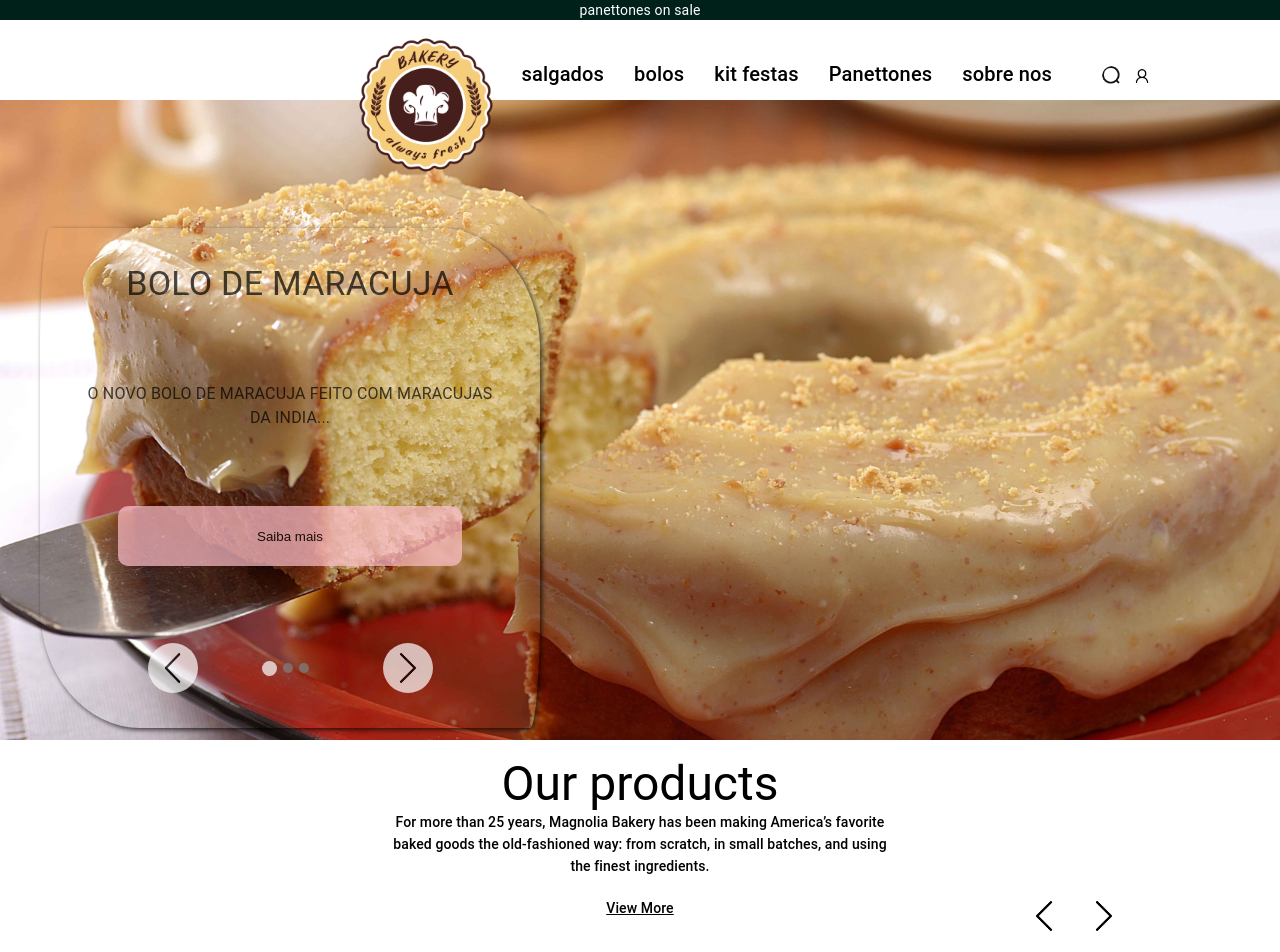
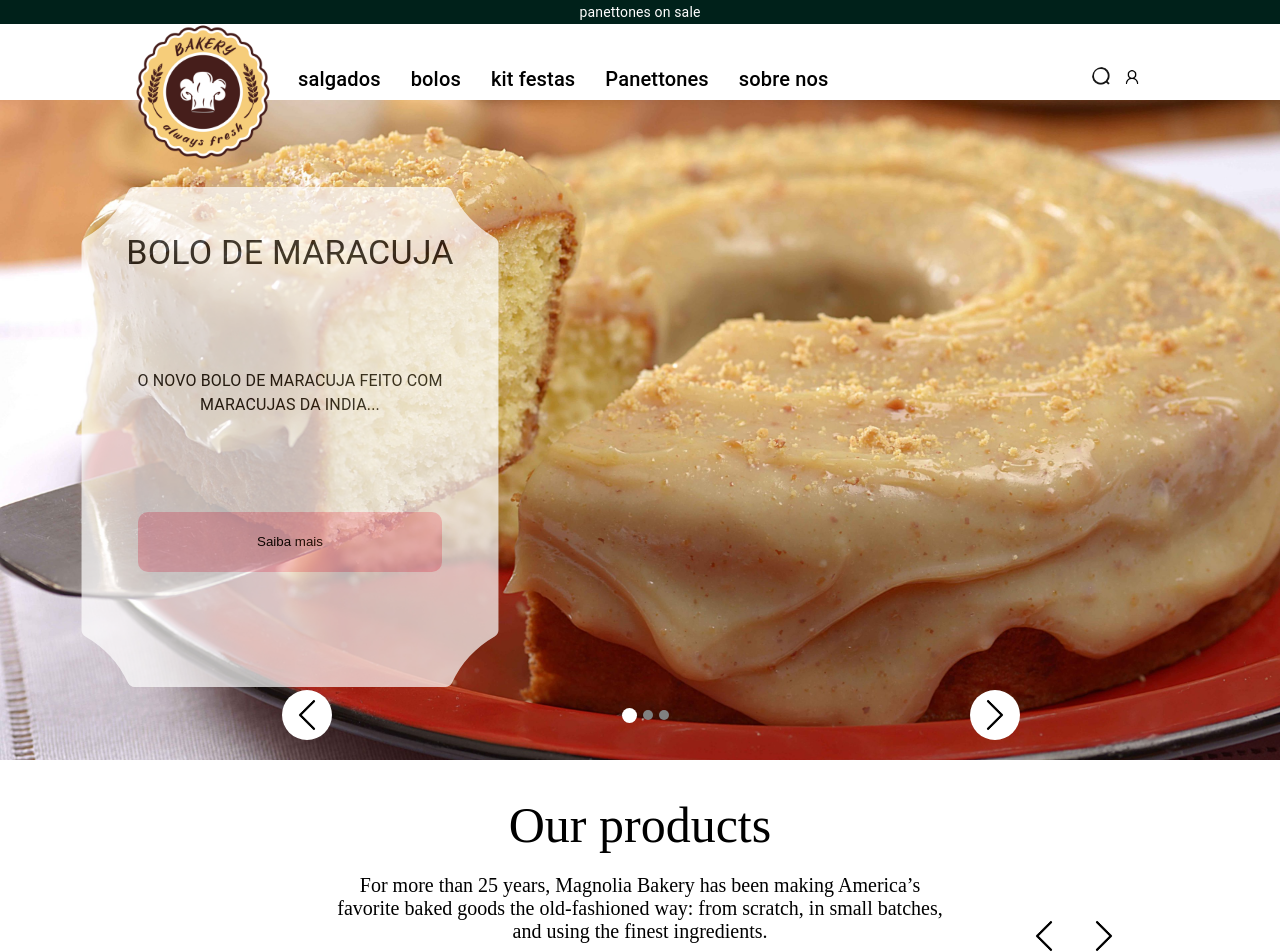
Before and after one commit to rafaelFacundo/bakery_site, a React (Create React App) app: page / in a window 1280 px wide. Shown: the top 952 px of the page. Built offline with nearby package versions, Linux system fonts and the light colour scheme.

Commit message:
home screen design done

```diff
--- a/src/App.tsx
+++ b/src/App.tsx
@@ -5,14 +5,18 @@ import "./App.css";
 import Header from "./components/Header";
 import Home from "./screens/Home";
 import Footer from "./components/Footer";
+import { ThemeProvider } from "@mui/material/styles";
+import theme from "./theme/theme";
 
 function App() {
   return (
-    <div className="App">
-      <Header />
-      <Home />
-      <Footer />
-    </div>
+    <ThemeProvider theme={theme}>
+      <div className="App">
+        <Header />
+        <Home />
+        <Footer />
+      </div>
+    </ThemeProvider>
   );
 }
 
--- a/src/components/Header/Header.styles.ts
+++ b/src/components/Header/Header.styles.ts
@@ -9,7 +9,11 @@ const useStyles = makeStyles((theme: Theme) =>
       flexDirection: "column",
       width: "100%",
       height: "100px",
-      zIndex: 2,
+      position: "fixed",
+      top: "0px",
+      left: "0px",
+      zIndex: 3,
+      backgroundColor: "white",
     },
     saleBox: {
       display: "flex",
@@ -17,21 +21,25 @@ const useStyles = makeStyles((theme: Theme) =>
       justifyContent: "center",
       textAlign: "center",
       width: "100%",
-      height: "25px",
+      height: "30px",
       backgroundColor: "#00211a",
       color: "white",
+      boxSizing: "border-box",
+      padding: "2px",
     },
     mainContent: {
       display: "flex",
+      justifyContent: "center",
+      alignItems: "center",
       flexGrow: 1,
       width: "80%",
       height: "100%",
       padding: "10px",
       paddingBottom: "0px",
-      alignItems: "flex-end",
+      /*  alignItems: "flex-end",
       justifyContent: "flex-end",
       position: "relative",
-      paddingLeft: "30px",
+      paddingLeft: "30px", */
     },
     logoImageBox: {
       display: "block",
@@ -40,12 +48,17 @@ const useStyles = makeStyles((theme: Theme) =>
       position: "relative",
       flexShrink: 0,
     },
+    logoAndSectionsBox: {
+      display: "flex",
+      alignItems: "center",
+      flexGrow: 1,
+    },
     logoImage: {
       width: "150px",
       height: "150px",
-      position: "absolute",
+      position: "relative",
       zIndex: 2,
-      top: "0px",
+      top: "10px",
       left: "0px",
       "&:hover": {
         cursor: "pointer",
--- a/src/components/Header/index.tsx
+++ b/src/components/Header/index.tsx
@@ -13,6 +13,7 @@ const Header: React.FC = () => {
         <Typography variant="body2">panettones on sale</Typography>
       </Box>
       <Box className={classes.mainContent}>
+        <Box className={classes.logoAndSectionsBox}>
           <Box className={classes.logoImageBox}>
             <img
               src={BakerySiteLogo}
@@ -45,6 +46,8 @@ const Header: React.FC = () => {
               sobre nos
             </Typography>
           </Box>
+        </Box>
+
         <Box className={classes.accountBox}>
           <img
             className={classes.icons}
--- a/src/components/svg/quadro.tsx
+++ b/src/components/svg/quadro.tsx
@@ -1,9 +1,16 @@
-const Quadro = () => {
+import React from "react";
+
+type QuadroProps = {
+  className?: string;
+};
+
+const Quadro: React.FC<QuadroProps> = ({ className }) => {
   return (
     <svg
       /* class="svgShape svgShape--purple" */
+      className={`${className && className}`}
       viewBox="0 0 532 638"
-      fill="pink"
+      /* fill="pink" */
       xmlns="http://www.w3.org/2000/svg"
     >
       <path d="M 527.128906 64.402344 C 503.277344 50.871094 484.113281 30.203125 472.75 5.359375 C 471.21875 2.042969 467.832031 0 464.226562 0 L 67.773438 0 C 64.167969 0 60.738281 2.042969 59.25 5.359375 C 47.886719 30.203125 28.769531 50.871094 4.871094 64.402344 C 1.894531 66.085938 0 69.171875 0 72.578125 L 0 565.421875 C 0 568.828125 1.894531 571.914062 4.871094 573.597656 C 28.722656 587.128906 47.886719 607.796875 59.25 632.640625 C 60.785156 635.953125 64.167969 638 67.773438 638 L 464.226562 638 C 467.832031 638 471.261719 635.953125 472.75 632.640625 C 484.113281 607.796875 503.234375 587.128906 527.128906 573.597656 C 530.105469 571.914062 532 568.828125 532 565.421875 L 532 72.625 C 532 69.171875 530.105469 66.085938 527.128906 64.402344 Z M 527.128906 64.402344 "></path>
--- a/src/screens/Home/children/AnnouncementSection/AnnouncementSection.styles.ts
+++ b/src/screens/Home/children/AnnouncementSection/AnnouncementSection.styles.ts
@@ -14,11 +14,17 @@ const useStyles = makeStyles((theme: Theme) => ({
   },
   sectionTitleAndDescriptionBox: {
     height: "100px",
-    width: "40%",
+    width: "50%",
     zIndex: 2,
     "& > *": {
-      marginTop: "10px",
+      marginTop: "50px",
     },
+    display: "flex",
+    justifyContent: "space-between",
+    flexDirection: "column",
+  },
+  descriptionBox: {
+    marginTop: "20px",
   },
   sectionTitleAndDescription: {
     textAlign: "center",
--- a/src/screens/Home/children/AnnouncementSection/index.tsx
+++ b/src/screens/Home/children/AnnouncementSection/index.tsx
@@ -22,15 +22,23 @@ const AnnouncementSection: React.FC<AnnouncementProps> = ({
   return (
     <Box className={classes.container} style={{ backgroundColor: background }}>
       <Box className={classes.sectionTitleAndDescriptionBox}>
-        <Typography className={classes.sectionTitleAndDescription} variant="h3">
+        <Box className={classes.descriptionBox}>
+          <Typography
+            className={classes.sectionTitleAndDescription}
+            variant="announcement"
+          >
             {title}
           </Typography>
+        </Box>
+        <Box className={classes.descriptionBox}>
           <Typography
             className={classes.sectionTitleAndDescription}
-          variant="subtitle2"
+            variant="announcementDescription"
           >
             {description}
           </Typography>
+        </Box>
+
         {showViewMoreOption && (
           <Box className={classes.viewMoreBox}>
             <Typography className={classes.viewMoxText} variant="subtitle2">
--- a/src/screens/Home/children/MainNews/News.styles.ts
+++ b/src/screens/Home/children/MainNews/News.styles.ts
@@ -5,10 +5,21 @@ const useStyles = makeStyles((theme: Theme) =>
   createStyles({
     container: {
       width: "100%",
-      height: "80vh",
+      height: "95vh",
       display: "flex",
       alignItems: "center",
       position: "relative",
+    },
+    teste: {
+      zIndex: 2,
+      width: "100%",
+      height: "100%",
+      display: "flex",
+      alignItems: "center",
+      justifyContent: "space-between",
+      flexDirection: "column",
+      boxSizing: "border-box",
+      padding: "45px 25px 45px 25px",
     },
     newsCardBox: {
       width: "100%",
@@ -37,8 +48,8 @@ const useStyles = makeStyles((theme: Theme) =>
       top: "20%",
       /*  backgroundColor: "yellow", */
       opacity: ".70",
-      borderRadius: "10px 100px / 120px",
-      boxShadow: "2px 2px 5px black",
+      /*   borderRadius: "10px 100px / 120px",
+      boxShadow: "2px 2px 5px black", */
       display: "flex",
       alignItems: "center",
       justifyContent: "space-between",
@@ -54,9 +65,9 @@ const useStyles = makeStyles((theme: Theme) =>
       borderRadius: "10px",
     },
     sliderButtonsBox: {
-      /* position: "absolute",
+      position: "absolute",
       bottom: "20px",
-      left: "50px", */
+      left: "139px",
       display: "flex",
       alignItems: "center",
       justifyContent: "space-around",
@@ -120,6 +131,13 @@ const useStyles = makeStyles((theme: Theme) =>
       height: "15px",
       backgroundColor: "white",
     },
+    quadro: {
+      position: "absolute",
+
+      fill: "white",
+      width: "100%",
+      height: "100%",
+    },
   })
 );
 
--- a/src/screens/Home/children/MainNews/index.tsx
+++ b/src/screens/Home/children/MainNews/index.tsx
@@ -1,5 +1,5 @@
 import { Box, Typography } from "@mui/material";
-import React, { useEffect, useRef, useState } from "react";
+import React, { useRef, useState } from "react";
 import useStyles from "./News.styles";
 
 import BoloImage from "../../../../assets/images/bolo.jpg";
@@ -7,8 +7,11 @@ import CookiesImage from "../../../../assets/images/cookies.jpg";
 import PanettoneImage from "../../../../assets/images/panettone.jpg";
 import Arrow from "../../../../assets/images/arrow.png";
 
+import Quadro from "../../../../components/svg/quadro";
+
 const MainNews: React.FC = () => {
   const newsCardBoxRef = useRef<HTMLDivElement>(null);
+  const buttonRef = useRef<HTMLButtonElement>(null);
   const [currentSlideIndex, setCurrentSlideIndex] = useState<number>(0);
   const classes = useStyles();
 
@@ -37,6 +40,8 @@ const MainNews: React.FC = () => {
         left: newsCardBoxRef.current.clientWidth,
         behavior: "smooth",
       });
+    }
+    if (currentSlideIndex < testes.length - 1) {
       setCurrentSlideIndex(currentSlideIndex + 1);
     }
   };
@@ -47,9 +52,15 @@ const MainNews: React.FC = () => {
         left: -newsCardBoxRef.current.clientWidth,
         behavior: "smooth",
       });
+    }
+    if (currentSlideIndex > 0) {
       setCurrentSlideIndex(currentSlideIndex - 1);
     }
   };
+
+  console.log(buttonRef.current?.getBoundingClientRect());
+
+  const buttonRefValues = buttonRef.current?.getBoundingClientRect();
 
   return (
     <Box className={classes.container}>
@@ -57,26 +68,40 @@ const MainNews: React.FC = () => {
         {testes.map((teste) => (
           <Box className={classes.newsCard} key={teste.title}>
             <Box className={classes.descriptionBox}>
+              <Quadro className={classes.quadro} />
+              <Box className={classes.teste}>
                 <Typography variant="h4">{teste.title}</Typography>
                 <Typography>{teste.description}</Typography>
-              <button className={classes.seeMoreButton}>Saiba mais</button>
-              <Box className={classes.sliderButtonsBox}>
+                <button ref={buttonRef} className={classes.seeMoreButton}>
+                  Saiba mais
+                </button>
+              </Box>
+            </Box>
+
+            <img src={teste.image} alt="Bolo" className={classes.cardImage} />
+          </Box>
+        ))}
+      </Box>
+      <Box
+        className={classes.sliderButtonsBox}
+        style={
+          buttonRefValues && {
+            top: buttonRefValues.top,
+            width: buttonRefValues.width,
+          }
+        }
+      >
         <button
           className={classes.sliderButtonLeft}
           onClick={handleScrollToLeft}
         >
-                  <img
-                    src={Arrow}
-                    alt="arrow"
-                    className={classes.sliderButtonImage}
-                  />
+          <img src={Arrow} alt="arrow" className={classes.sliderButtonImage} />
         </button>
         <Box className={classes.indexSliderCircleBox}>
           {testes.map((teste, index) => (
             <Box
               className={`${classes.indexSliderCircle} ${
-                        index === currentSlideIndex &&
-                        classes.currentIndexSliderCircle
+                index === currentSlideIndex && classes.currentIndexSliderCircle
               }`}
               key={`${teste.title} ${index}`}
             ></Box>
@@ -86,18 +111,8 @@ const MainNews: React.FC = () => {
           className={classes.sliderButtonRigth}
           onClick={handleScrollToRight}
         >
-                  <img
-                    src={Arrow}
-                    alt="arrow"
-                    className={classes.sliderButtonImage}
-                  />
+          <img src={Arrow} alt="arrow" className={classes.sliderButtonImage} />
         </button>
-              </Box>
-            </Box>
-
-            <img src={teste.image} alt="Bolo" className={classes.cardImage} />
-          </Box>
-        ))}
       </Box>
     </Box>
   );
--- a/src/screens/Home/children/SideTitleAnnouncementSection/SideTitleAnnouncementSection.styles.ts
+++ b/src/screens/Home/children/SideTitleAnnouncementSection/SideTitleAnnouncementSection.styles.ts
@@ -23,6 +23,9 @@ const useStyles = makeStyles((theme: Theme) => ({
   },
   sectionTitleAndDescription: {
     textAlign: "center",
+  },
+  descriptionBox: {
+    marginTop: "20px",
   },
   sliderSection: {
     width: "50%",
--- a/src/theme/theme.ts
+++ b/src/theme/theme.ts
@@ -1,13 +1,17 @@
 import { createTheme } from "@mui/material/styles";
+import PrataFont from "../assets/fonts/Prata-Regular.ttf";
+import ArcadFluxFont from "../assets/fonts/AfacadFlux-Regular.ttf";
 
 declare module "@mui/material/styles" {
   interface TypographyVariants {
     announcement: React.CSSProperties;
+    announcementDescription: React.CSSProperties;
   }
 
   // allow configuration using `createTheme`
   interface TypographyVariantsOptions {
     announcement?: React.CSSProperties;
+    announcementDescription?: React.CSSProperties;
   }
 }
 
@@ -15,12 +19,24 @@ declare module "@mui/material/styles" {
 declare module "@mui/material/Typography" {
   interface TypographyPropsVariantOverrides {
     announcement: true;
+    announcementDescription: true;
   }
 }
 
 const theme = createTheme({
   typography: {
-    announcement: {},
+    announcement: {
+      fontFamily: "Prata",
+      color: "black",
+      fontWeight: "500",
+      fontSize: "50px",
+    },
+    announcementDescription: {
+      fontFamily: "Afacad flux",
+      color: "black",
+      fontWeight: "500",
+      fontSize: "20px",
+    },
   },
 });
 
--- /dev/null
+++ b/src/types.d.ts
@@ -0,0 +1 @@
+declare module "*.ttf";
```
Also changed, not shown: src/screens/Home/children/SideTitleAnnouncementSection/index.tsx (+10 -2 lines), src/assets/fonts/AfacadFlux-Regular.ttf (added), src/assets/fonts/Prata-Regular.ttf (added). Lines whose indentation alone changed are shown as unchanged.
